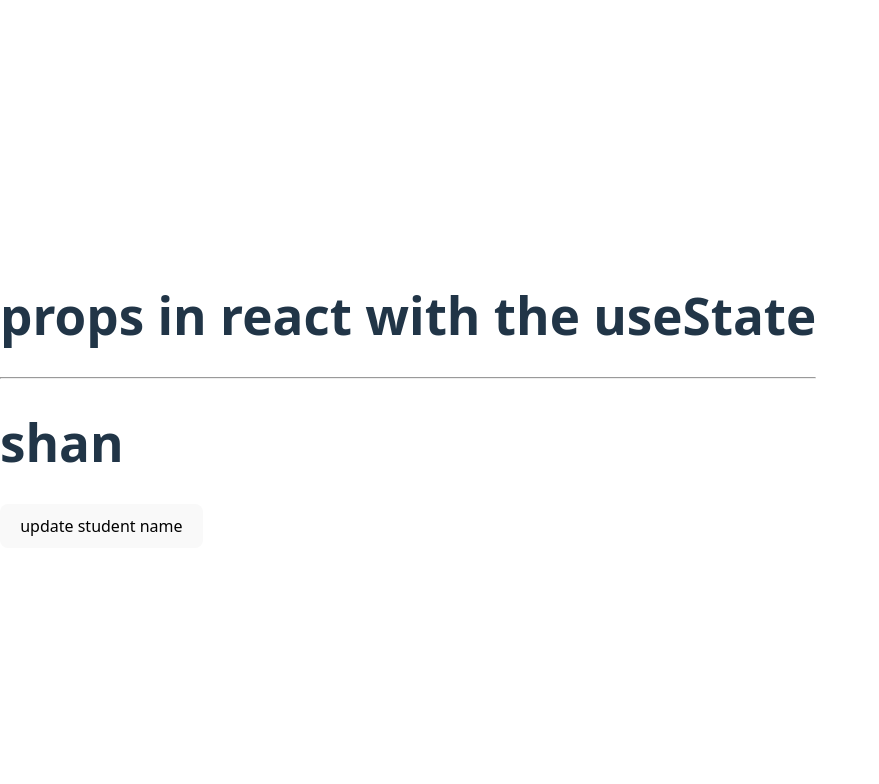
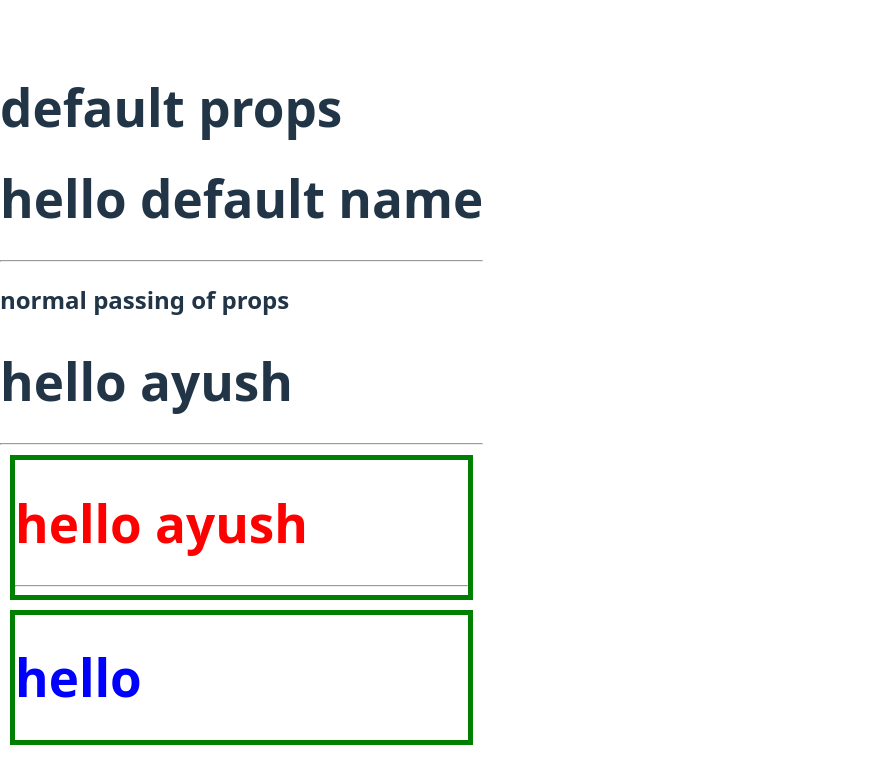
Before and after one commit to AyushSharma-17/React_revsionT1, a React (Vite) app: page / in a window 1280 px wide. Shown: the top 784 px of the page, without its empty margins (0-879 px from the left). Built offline with nearby package versions, Linux system fonts and the light colour scheme.

Commit message:
pass the jsx and style elements throught props

```diff
--- a/src/App.jsx
+++ b/src/App.jsx
@@ -1,13 +1,21 @@
-import { useState } from "react";
 import Student from "./Student";
+import Wrapper from "./Wrapper";
 
 function App() {
-  const [student, setStudent] = useState("shan");
   return (
     <>
-      <h1>props in react with the useState </h1>
-      {student && <Student name={student} />}
-      <button onClick={() => setStudent("Ayush")}>update student name</button>
+      <h1> default props</h1>
+      <Student />
+      <h2> normal passing of props</h2>
+      <Student name="ayush" />
+
+      <Wrapper>
+        <Student name="ayush" />
+      </Wrapper>
+      <Wrapper color="blue">
+        <h1>hello</h1>
+      </Wrapper>
     </>
   )
-} export default App;
+}
+export default App;
--- a/src/Student.jsx
+++ b/src/Student.jsx
@@ -1,8 +1,9 @@
-function Student({ name }) {
+function Student({ name = "default name" }) {
     return (
         <>
+
+            <h1> hello {name}</h1>
             <hr />
-            <h1>{name}</h1>
         </>
     )
 }
--- /dev/null
+++ b/src/Wrapper.jsx
@@ -0,0 +1,11 @@
+function Wrapper({ children, color }) {
+    return (
+        <>
+            <div style={{ color: color || "red", border: "5px solid green", margin: "10px" }}>
+                {children}
+            </div>
+
+        </>
+    )
+}
+export default Wrapper;
```
Also changed, not shown: 1 other file (tests, documents, lock files or other folders).
